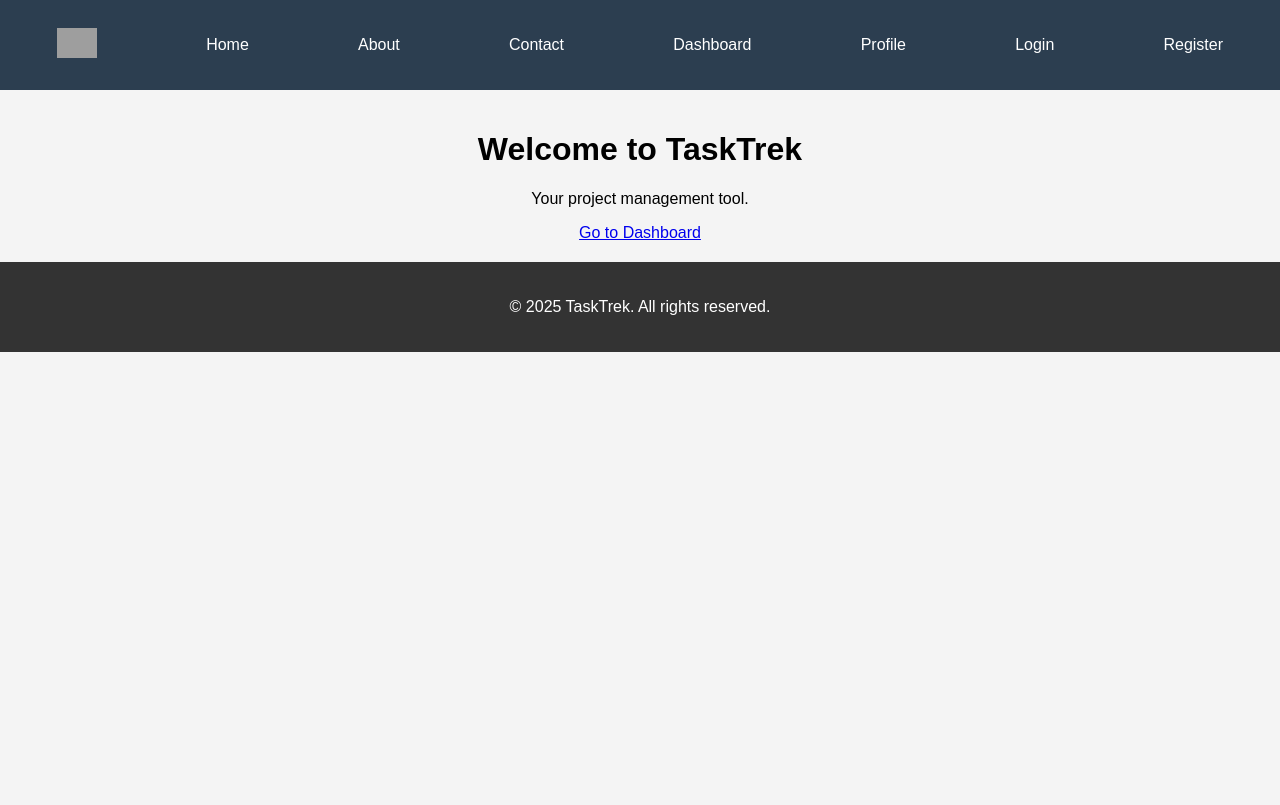
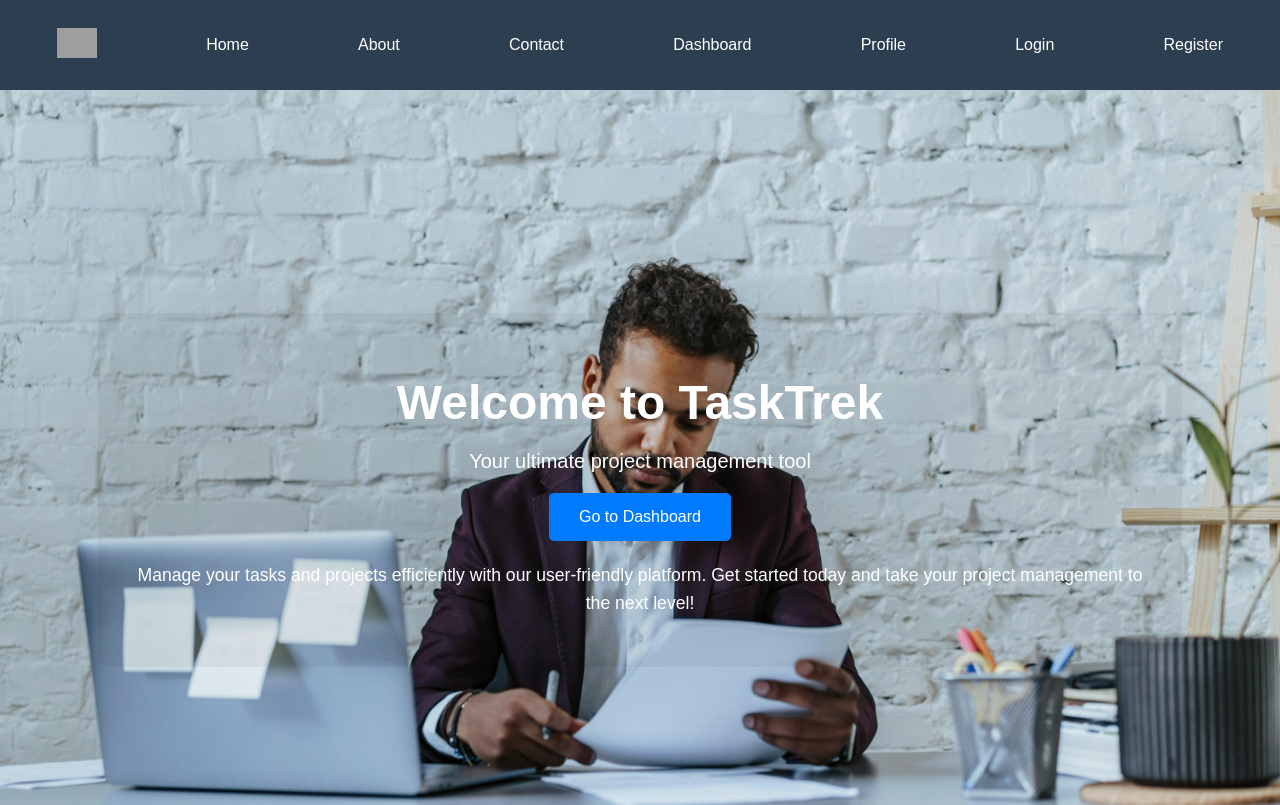
Before and after one commit to siyamregn777/TaskTrek, a Vue app in the folder tasktrek-frontend/: page / in a window 1280 px wide. Shown: the top 805 px of the page. Built offline with nearby package versions, Linux system fonts and the light colour scheme; grey boxes are pictures that could not be loaded.

Commit message:
add image carousel and enhance Home page layout and content

```diff
--- a/tasktrek-frontend/src/views/Home.vue
+++ b/tasktrek-frontend/src/views/Home.vue
@@ -1,20 +1,153 @@
 <template>
+  <div class="homeAll">
+    <!-- Image container for the carousel effect -->
+    <div class="image-carousel">
+      <img
+        v-for="(image, index) in images"
+        :key="index"
+        :src="image"
+        :class="{ active: currentImage === index }"
+        alt="Background Image"
+      />
+    </div>
     <div class="home">
       <h1>Welcome to TaskTrek</h1>
-      <p>Your project management tool.</p>
-      <router-link to="/dashboard">Go to Dashboard</router-link>
+      <p>Your ultimate project management tool</p>
+      <router-link to="/dashboard" class="btn">Go to Dashboard</router-link>
+      <p class="description">
+        Manage your tasks and projects efficiently with our user-friendly platform.
+        Get started today and take your project management to the next level!
+      </p>
+    </div>
   </div>
 </template>
 
-  <script>
-  export default {
-    name: 'Home',
+<script setup>
+import { ref, onMounted, onUnmounted } from 'vue';
+
+const images = [
+  new URL('../assets/pexels-leeloothefirst-5408918.jpg', import.meta.url).href,
+  new URL('../assets/pexels-olia-danilevich-5313175.jpg', import.meta.url).href,
+  new URL('../assets/pexels-olly-3860805.jpg', import.meta.url).href,
+  new URL('../assets/pexels-sarah-chai-7282833.jpg', import.meta.url).href,
+  new URL('../assets/pexels-shvets-production-9052846.jpg', import.meta.url).href,
+  new URL('../assets/pexels-yankrukov-7691727.jpg', import.meta.url).href,
+  new URL('../assets/pexels-yankrukov-7693241.jpg', import.meta.url).href,
+  new URL('../assets/pexels-yankrukov-7792806.jpg', import.meta.url).href,
+
+];
+
+const currentImage = ref(0); // Track the current image index
+
+// Function to change the image every 5 seconds
+let interval;
+const startCarousel = () => {
+  interval = setInterval(() => {
+    currentImage.value = (currentImage.value + 1) % images.length;
+  }, 3000); // Change image every 5 seconds
 };
+
+// Start the carousel when the component mounts
+onMounted(() => {
+  startCarousel();
+});
+
+// Clear the interval when the component unmounts
+onUnmounted(() => {
+  clearInterval(interval);
+});
 </script>
 
 <style scoped>
+.homeAll {
+  display: flex;
+  justify-content: center;
+  align-items: center;
+  height: 100vh; /* Full viewport height */
+  color: white; /* Text color */
+  position: relative;
+  overflow: hidden; /* Ensure the carousel doesn't overflow */
+}
+
+.image-carousel {
+  position: absolute;
+  top: 0;
+  left: 0;
+  width: 100%;
+  height: 100%;
+  z-index: 1; /* Place the carousel behind the content */
+}
+
+.image-carousel img {
+  position: absolute;
+  top: 0;
+  left: 0;
+  width: 100%;
+  height: 100%;
+  object-fit: cover; /* Ensure the image covers the entire area */
+  opacity: 0; /* Hide all images by default */
+  transition: opacity 1s ease-in-out; /* Smooth transition */
+}
+
+.image-carousel img.active {
+  opacity: 1; /* Show the active image */
+}
+
 .home {
   text-align: center;
+  padding: 30px;
+  background: rgba(0, 0, 0, 0.05); /* Semi-transparent background for text visibility */
+  border-radius: 8px;
+  max-width: 80%;
+  color: white;
+  z-index: 10; /* Ensure the content is above the carousel */
+  position: relative; /* Ensure it stays above the carousel */
+}
+
+h1 {
+  font-size: 3rem;
+  font-weight: bold;
+  margin-bottom: 20px;
+}
+
+p {
+  font-size: 1.25rem;
+  margin-bottom: 20px;
+}
+
+.btn {
+  display: inline-block;
+  padding: 15px 30px;
+  font-size: 1rem;
+  color: #fff;
+  background-color: #007bff;
+  text-decoration: none;
+  border-radius: 5px;
+  transition: background-color 0.3s ease;
+}
+
+.btn:hover {
+  background-color: #0056b3;
+}
+
+.description {
+  font-size: 1.1rem;
+  margin-top: 20px;
+  line-height: 1.6;
+}
+
+@media (max-width: 768px) {
+  .home {
+    max-width: 90%;
     padding: 20px;
   }
+
+  h1 {
+    font-size: 2.5rem;
+  }
+
+  p {
+    font-size: 1.1rem;
+  }
+}
 </style>
```
Lines whose indentation alone changed are shown as unchanged.
